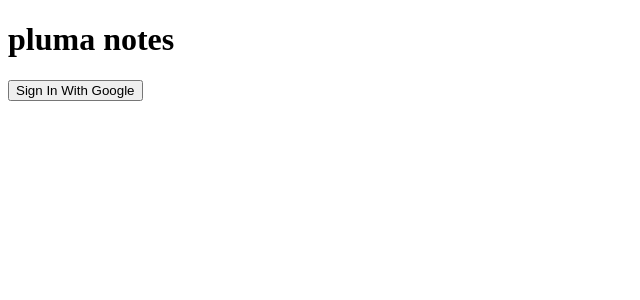
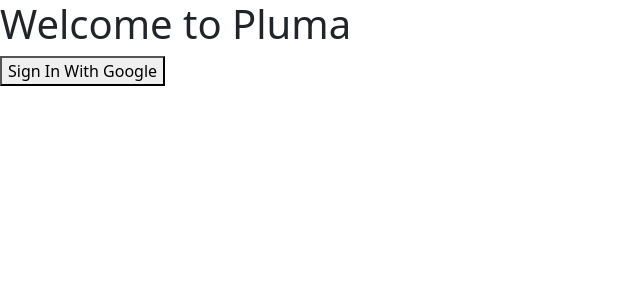
Before and after one commit to keanureano/pluma-notes, a React (Create React App) app: page / in a window 1280 px wide. Shown: the top 300 px of the page, without its empty margins (0-640 px from the left). Built offline with nearby package versions, Linux system fonts and the light colour scheme; no server answers.

Commit message:
add bootstrap

```diff
--- a/package.json
+++ b/package.json
@@ -6,8 +6,10 @@
     "@testing-library/jest-dom": "^5.16.5",
     "@testing-library/react": "^13.4.0",
     "@testing-library/user-event": "^13.5.0",
+    "bootstrap": "^5.2.3",
     "firebase": "^9.17.1",
     "react": "^18.2.0",
+    "react-bootstrap": "^2.7.2",
     "react-dom": "^18.2.0",
     "react-firebase-hooks": "^5.1.1",
     "react-scripts": "5.0.1",
--- a/src/App.js
+++ b/src/App.js
@@ -17,6 +17,7 @@
 import HomePage from "./components/HomePage";
 import LoadingPage from "./components/LoadingPage";
 import ErrorPage from "./components/ErrorPage";
+import "bootstrap/dist/css/bootstrap.min.css";
 
 function App() {
   const [notes, setNotes] = useState([]);
--- a/src/components/LoginPage.js
+++ b/src/components/LoginPage.js
@@ -1,7 +1,7 @@
 export default function LoginPage({ loginUser }) {
   return (
     <>
-      <h1>pluma notes</h1>
+      <h1>Welcome to Pluma</h1>
       <button onClick={loginUser}>Sign In With Google</button>
     </>
   );
```
Also changed, not shown: 1 other file (tests, documents, lock files or other folders).
